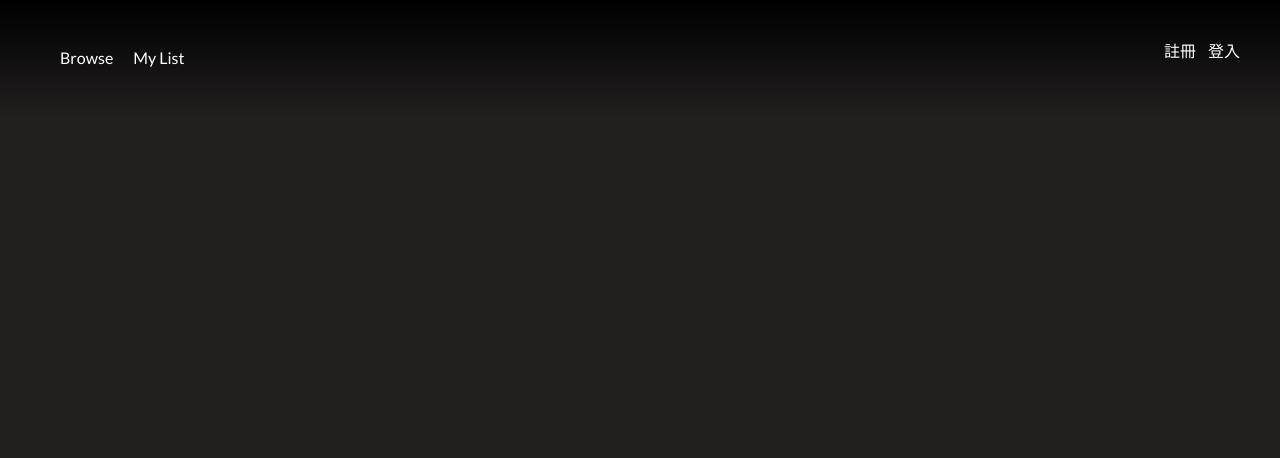
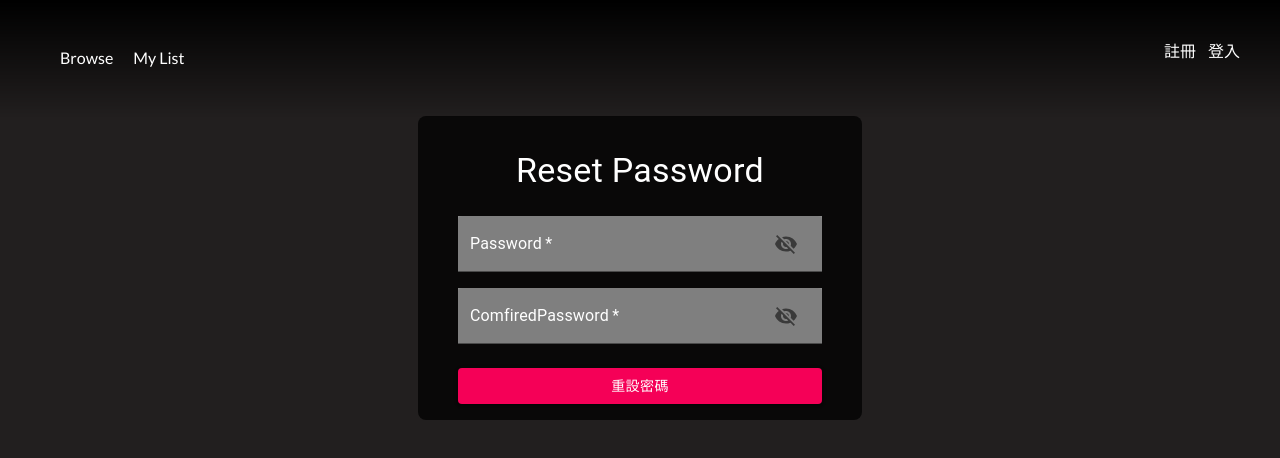
Before and after one commit to Wilson036/movie-app, a React (Create React App) app: page /change-password/1 in a window 1280 px wide. Shown: the top 458 px of the page. Built offline with nearby package versions, Linux system fonts and the light colour scheme; no server answers.

Commit message:
完成忘記密碼畫面設定

```diff
--- a/src/App.js
+++ b/src/App.js
@@ -8,6 +8,8 @@ import Layout from './components/Layout';
 import movieInfo from 'pages/movieInfo';
 import singUp from 'pages/singUp';
 import singIn from 'pages/singIn';
+import forgetPassword from 'pages/forgetPassword';
+import resetPassword from 'pages/resetPassword';
 
 library.add(fab, faCheck, faPlus);
 
@@ -19,6 +21,8 @@ function App() {
           <Route path="/" exact component={home} />
           <Route path="/singUp" component={singUp} />
           <Route path="/singIn" component={singIn} />
+          <Route path="/forgetPassword" component={forgetPassword} />
+          <Route path="/change-password/:token" component={resetPassword} />
           <Route path="/movie-info/:movieId" component={movieInfo} />
         </Switch>
       </Layout>
--- /dev/null
+++ b/src/components/SetPassword.js
@@ -0,0 +1,102 @@
+import React, { useState } from 'react';
+import {
+  Button,
+  Container,
+  Grid,
+  TextField,
+  Typography,
+} from '@material-ui/core';
+import styled from 'styled-components';
+import useStyles from 'style';
+import { vaildateStateFun } from '../util';
+import Password from './common/Password';
+const StyleContainer = styled(Container)`
+  background-color: rgba(0, 0, 0, 0.75);
+  border-radius: 8px;
+  padding-top: 2px;
+`;
+
+const StyledTextField = styled(TextField)`
+  background: #8c8c8c;
+  label {
+    color: white;
+  }
+`;
+
+const StyledButton = styled(Button)`
+  &:disabled {
+    background-color: #e0e0e0 !important;
+  }
+`;
+
+export default function SetPassword({ formType, action }) {
+  const isComfiredEimal = formType === 'comfired';
+  const classes = useStyles();
+  const [errorState, setErrorState] = useState({});
+  const [pwdData, setPwdData] = useState({});
+  const vaildateState = (e) => {
+    vaildateStateFun(e, setErrorState, errorState);
+  };
+  const getPwdData = (e) => {
+    setPwdData({
+      ...pwdData,
+      [e.target.name]: e.target.value,
+    });
+  };
+  return (
+    <StyleContainer component="main" maxWidth="xs">
+      <div className={classes.paper}>
+        <Typography component="h1" variant="h4">
+          {isComfiredEimal ? 'Forget Password' : 'Reset Password'}
+        </Typography>
+        <form className={classes.form}>
+          <Grid container spacing={2}>
+            {isComfiredEimal && (
+              <Grid item xs={12}>
+                <StyledTextField
+                  variant="filled"
+                  color="secondary"
+                  required
+                  fullWidth
+                  id="email"
+                  label="Email Address"
+                  name="email"
+                  autoComplete="email"
+                />
+              </Grid>
+            )}
+            {!isComfiredEimal && (
+              <>
+                <Grid item xs={12}>
+                  <Password
+                    text="password"
+                    errorState={errorState}
+                    vaildateFun={vaildateState}
+                    onChangeFun={getPwdData}
+                  />
+                </Grid>
+                <Grid item xs={12}>
+                  <Password
+                    text="comfiredPassword"
+                    vaildateFun={vaildateState}
+                    onChangeFun={getPwdData}
+                    errorState={getPwdData}
+                  />
+                </Grid>
+              </>
+            )}
+          </Grid>
+          <StyledButton
+            type="submit"
+            fullWidth
+            variant="contained"
+            color="secondary"
+            className={classes.submit}
+          >
+            {isComfiredEimal ? '寄送驗證信' : '重設密碼'}
+          </StyledButton>
+        </form>
+      </div>
+    </StyleContainer>
+  );
+}
--- a/src/components/UserForm.js
+++ b/src/components/UserForm.js
@@ -15,9 +15,10 @@ import { useMutation } from '@apollo/client';
 import { LOGIN_BY_OAUTH } from 'gql/mutation';
 import { useChangeLoggedState } from 'store/hook';
 import { vaildateStateFun } from '../util';
-import Password from './Password';
+
 import useStyles from 'style';
 import CentralText from './common/CentralText';
+import Password from './common/Password';
 
 const StyleContainer = styled(Container)`
   background-color: rgba(0, 0, 0, 0.75);
@@ -191,6 +192,11 @@ const UserForm = (props) => {
                 vaildateFun={vaildateState}
                 onChangeFun={getUserData}
               />
+              <Grid container justify="flex-end">
+                <Grid item>
+                  <Link to="/forgetPassword">忘記密碼</Link>
+                </Grid>
+              </Grid>
             </Grid>
             {formStyle === 'singUp' && (
               <>
@@ -228,7 +234,7 @@ const UserForm = (props) => {
           >
             {isSignUp ? '註冊' : '登入'}
           </StyledButton>
-          {formStyle === 'singUp' && (
+          {isSignUp && (
             <Grid container justify="flex-end">
               <Grid item>
                 <Link to="/singIn">已經有帳號了嗎？ 登入</Link>
--- /dev/null
+++ b/src/pages/forgetPassword.js
@@ -0,0 +1,6 @@
+import SetPassword from 'components/SetPassword';
+import React from 'react';
+
+export default function forgetPassword() {
+  return <SetPassword formType="comfired" action={() => {}} />;
+}
--- /dev/null
+++ b/src/pages/resetPassword.js
@@ -0,0 +1,6 @@
+import SetPassword from 'components/SetPassword';
+import React from 'react';
+
+export default function resetPassword() {
+  return <SetPassword formType="reset" action={() => {}} />;
+}
```
Also changed, not shown: src/components/common/Password.js (renamed from src/components/Password.js).
